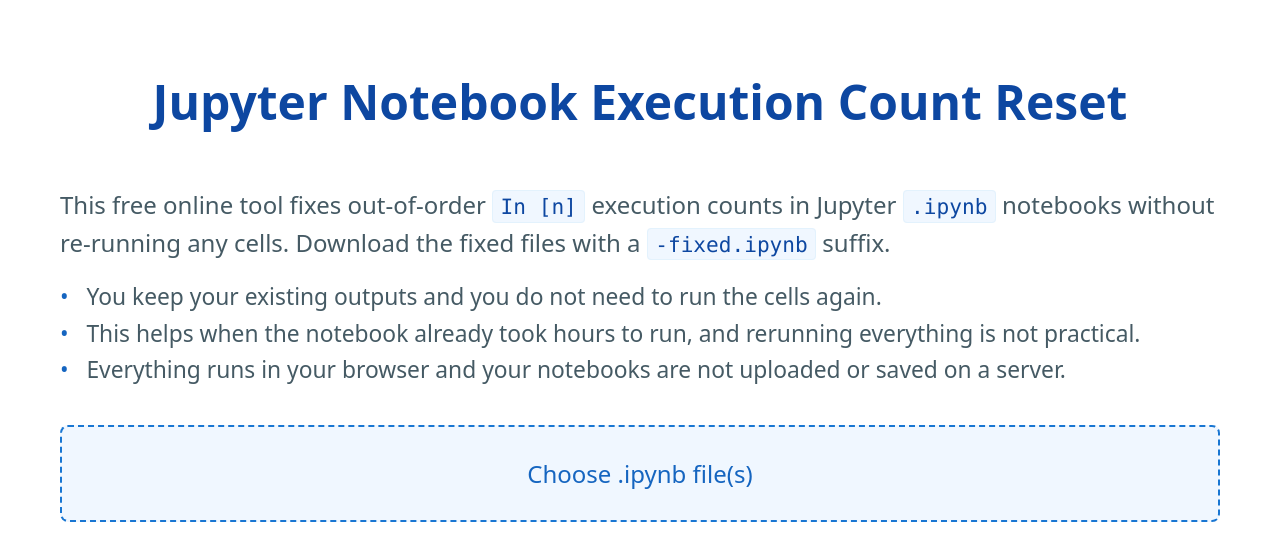
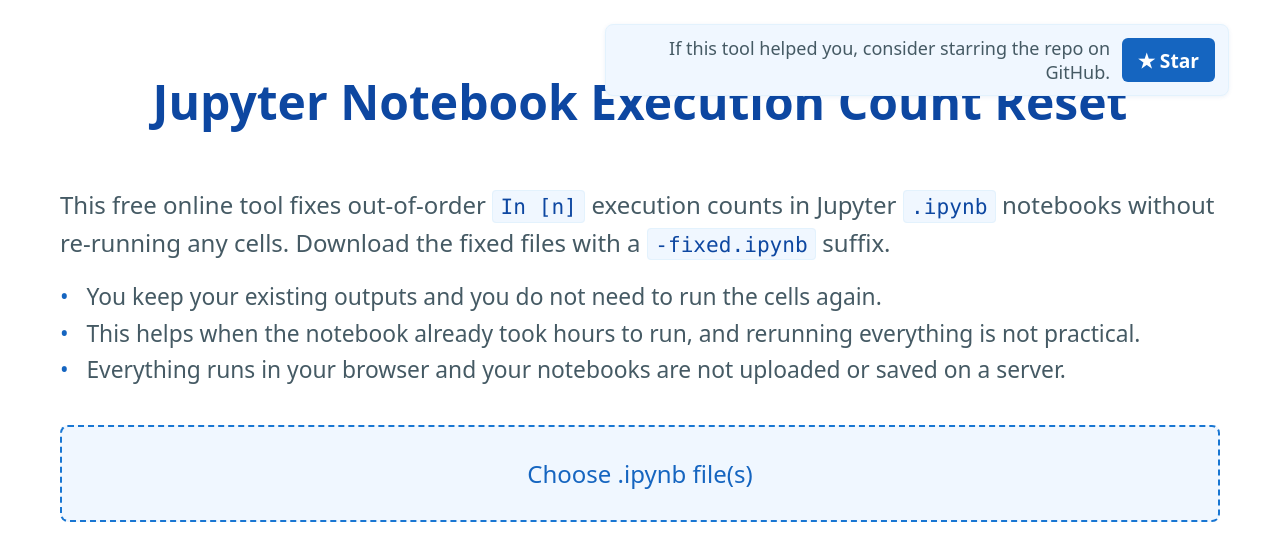
Before and after one commit to lawun330/jupyter-execution-count-reset, a Next.js app: page / in a window 1280 px wide. Shown: the top 560 px of the page. Built offline with nearby package versions, Linux system fonts and the light colour scheme.

Commit message:
add star repo feature

```diff
--- a/app/page.tsx
+++ b/app/page.tsx
@@ -2,6 +2,7 @@
 
 import { useEffect, useRef, useState } from "react";
 import { rewriteExecutionCount } from "@/lib/rewriteExecutionCount";
+import { githubRepoUrl } from "@/lib/site";
 
 type FixedNotebook = {
   id: string;
@@ -139,7 +140,22 @@
   }
 
   return (
-    <main className="main">
+    <>
+      <aside className="repo-star" aria-label="Support this project">
+        <p className="repo-star-text">
+          If this tool helped you, consider starring the repo on GitHub.
+        </p>
+        <a
+          className="repo-star-btn"
+          href={githubRepoUrl}
+          target="_blank"
+          rel="noopener noreferrer"
+        >
+          ★ Star
+        </a>
+      </aside>
+
+      <main className="main">
       <h1 className="title">Jupyter Notebook Execution Count Reset</h1>
 
       <div className="intro">
@@ -209,5 +225,6 @@
         </div>
       )}
     </main>
+    </>
   );
 }
--- a/app/styles.css
+++ b/app/styles.css
@@ -22,6 +22,55 @@
   background: #fff;
   color: #111;
   font-family: system-ui, sans-serif;
+}
+
+.repo-star {
+  position: fixed;
+  top: clamp(0.65rem, 2vw, 1rem);
+  right: clamp(0.65rem, 4vw, 2.5rem);
+  z-index: 20;
+  display: flex;
+  align-items: center;
+  gap: 0.5rem;
+  max-width: min(26rem, calc(100vw - 1.25rem));
+  padding: 0.45rem 0.55rem;
+  border-radius: 8px;
+  background: var(--blue-50);
+  border: 1px solid var(--blue-100);
+  box-shadow: 0 1px 4px rgb(13 71 161 / 0.08);
+}
+
+.repo-star-text {
+  margin: 0;
+  font-size: 0.75rem;
+  line-height: 1.35;
+  color: var(--text-muted);
+  text-align: right;
+}
+
+.repo-star-btn {
+  flex-shrink: 0;
+  display: inline-flex;
+  align-items: center;
+  justify-content: center;
+  padding: 0.35rem 0.65rem;
+  border-radius: 6px;
+  background: var(--blue-600);
+  color: #fff;
+  font-size: 0.8rem;
+  font-weight: 600;
+  text-decoration: none;
+  white-space: nowrap;
+  transition: background 0.15s;
+}
+
+.repo-star-btn:hover {
+  background: var(--blue-700);
+}
+
+.repo-star-btn:focus-visible {
+  outline: 2px solid var(--blue-500);
+  outline-offset: 2px;
 }
 
 .main {
@@ -233,6 +282,18 @@
   font-size: 0.9rem;
 }
 
+@media (max-width: 520px) {
+  .repo-star {
+    flex-direction: column;
+    align-items: flex-end;
+    max-width: 11rem;
+  }
+
+  .main {
+    padding-top: 4.5rem;
+  }
+}
+
 @media (min-width: 640px) {
   html {
     font-size: 150%;
--- a/lib/site.ts
+++ b/lib/site.ts
@@ -1 +1,2 @@
 export const siteUrl = "https://jupyter-execution-count-reset.vercel.app";
+export const githubRepoUrl = "https://github.com/lawun330/jupyter-execution-count-reset";
```
